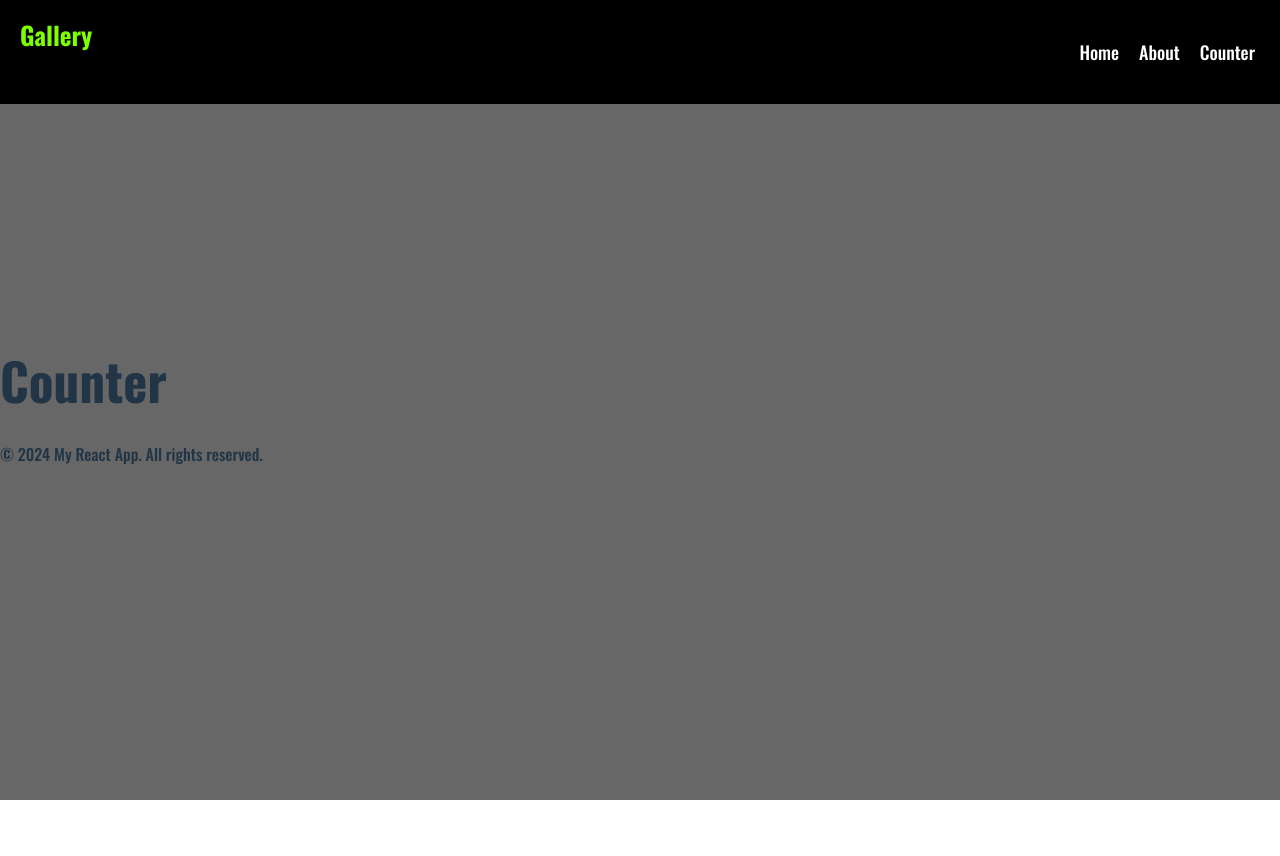
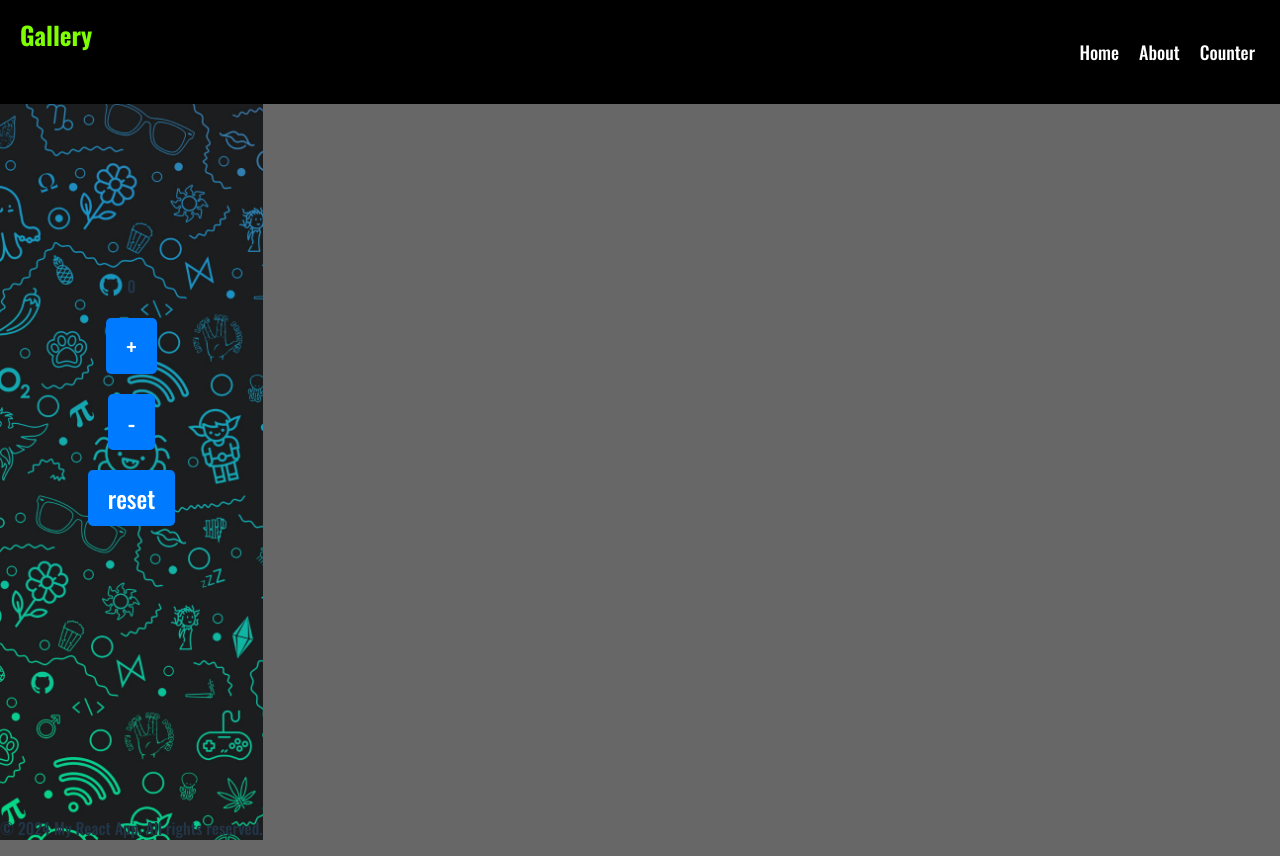
Before and after one commit to AreeshaHaseeb/Gallery, a React (Vite) app in the folder my-react-app/: page /counter in a window 1280 px wide. Before the commit the page ends 800 px from the top, so only its background shows below. Built offline with nearby package versions, Linux system fonts and the light colour scheme.

Commit message:
added counter page w +-reset

```diff
--- a/my-react-app/src/App.jsx
+++ b/my-react-app/src/App.jsx
@@ -1,4 +1,5 @@
 import { BrowserRouter as Router, Routes, Route } from "react-router-dom";
+import image from "./assets/background-image.jpg";
 import Navbar from "./components/Navbar";
 import Footer from "./components/Footer";
 import About from "./Pages/About";
@@ -8,7 +9,15 @@ import Home from "./Pages/Home";
 function App() {
   return (
     <Router>
-      <div>
+      <div
+        style={{
+          backgroundImage: `url(${image})`,
+          backgroundSize: "cover",
+          backgroundPosition: "center",
+          height: "100%vh",
+          width: "100%",
+        }}
+      >
         <Navbar />
         <Routes>
           <Route path="/" element={<Home />} />
--- /dev/null
+++ b/my-react-app/src/Pages/Counter.css
@@ -0,0 +1,33 @@
+.buttons button {
+    font-size: 1.5rem;
+    padding: 10px 20px;
+    margin: 0 10px;
+    border: none;
+    border-radius: 5px;
+    background-color: #007bff;
+    color: white;
+    cursor: pointer;
+    transition: background-color 0.3s ease;
+}
+
+.buttons button:hover {
+    background-color: #0056b3;
+}
+
+.buttons button:active {
+    background-color: #003d80;
+}
+.buttons {
+    display: flex;
+    flex-direction: column;
+    align-items: center;
+    justify-content: center;
+    height: 100vh;
+    gap: 20px;
+}
+
+.buttons div {
+    font-size: 2rem;
+    font-weight: bold;
+    margin-bottom: 20px;
+}
--- a/my-react-app/src/Pages/Counter.jsx
+++ b/my-react-app/src/Pages/Counter.jsx
@@ -1,4 +1,25 @@
-
-const Counter = () => <h1>Counter</h1>;
+import React, { useState } from "react";
+import "./Counter.css";
+const Counter = () => {
+    console.log("Counter Component Rendered");
+    const [counter, setCounter] = useState(0)
+    const incrementCounter = () => {
+        setCounter(counter + 1);
+    };
+    const decrementCounter = () => {
+        setCounter(counter - 1);
+    };
+    const resetCounter = () => {
+        setCounter(0);
+    }
+        return (
+            <div className="buttons">
+                {counter}
+                <button onClick={incrementCounter}>+</button>
+                <button onClick={decrementCounter}>-</button>
+                <button onClick={resetCounter}>reset</button>
+            </div>
+        );
+    };
 
 export default Counter;
--- a/my-react-app/src/app.css
+++ b/my-react-app/src/app.css
@@ -52,3 +52,37 @@ body {
 .product-container{
     margin-left: 10px;
 }
+.buttons button {
+    font-size: 1.5rem;
+    padding: 10px 20px;
+    margin: 0 10px;
+    border: none;
+    border-radius: 5px;
+    background-color: #007bff;
+    color: white;
+    cursor: pointer;
+    transition: background-color 0.3s ease;
+}
+
+.buttons button:hover {
+    background-color: #0056b3;
+}
+
+.buttons button:active {
+    background-color: #003d80;
+}
+.buttons {
+    display: flex;
+    flex-direction: column;
+    align-items: center;
+    justify-content: center;
+    height: 100vh;
+    gap: 20px;
+}
+
+/* Styling for the counter display */
+.buttons div {
+    font-size: 2rem;
+    font-weight: bold;
+    margin-bottom: 20px;
+}
```
